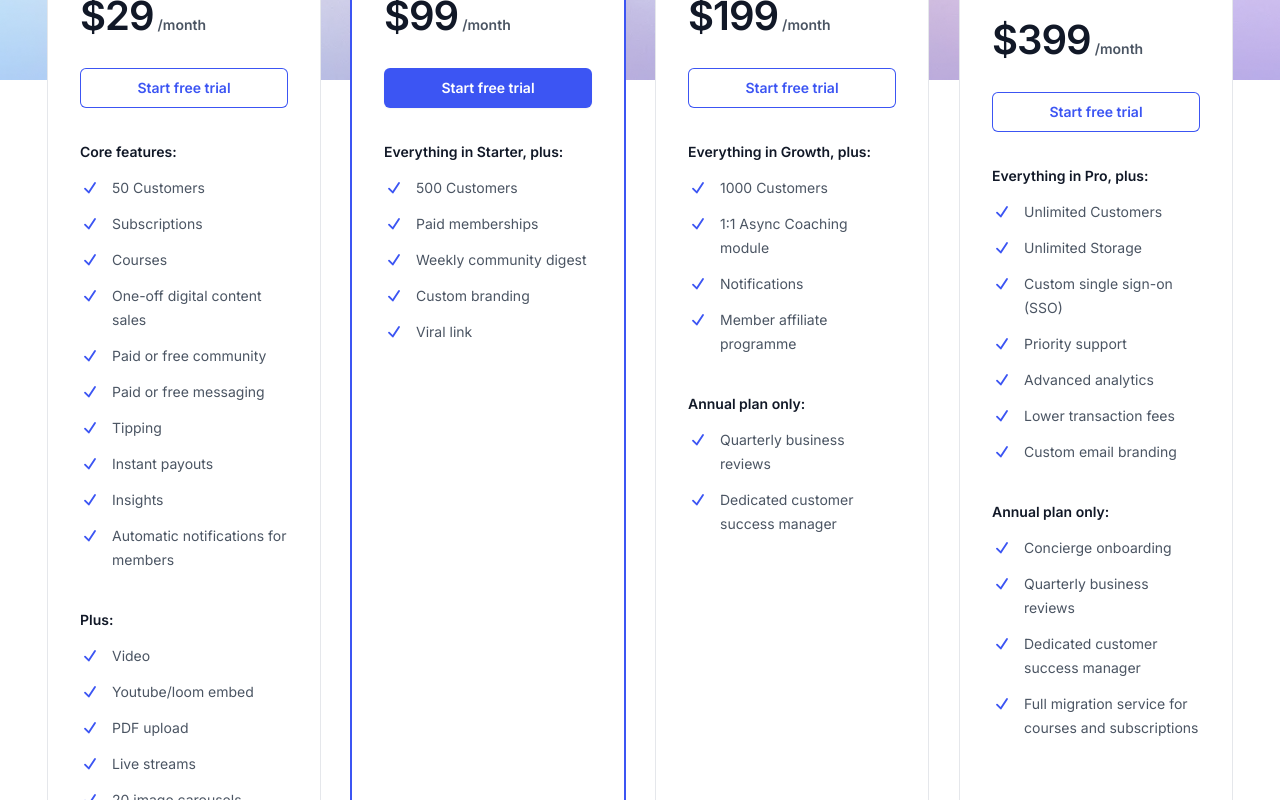
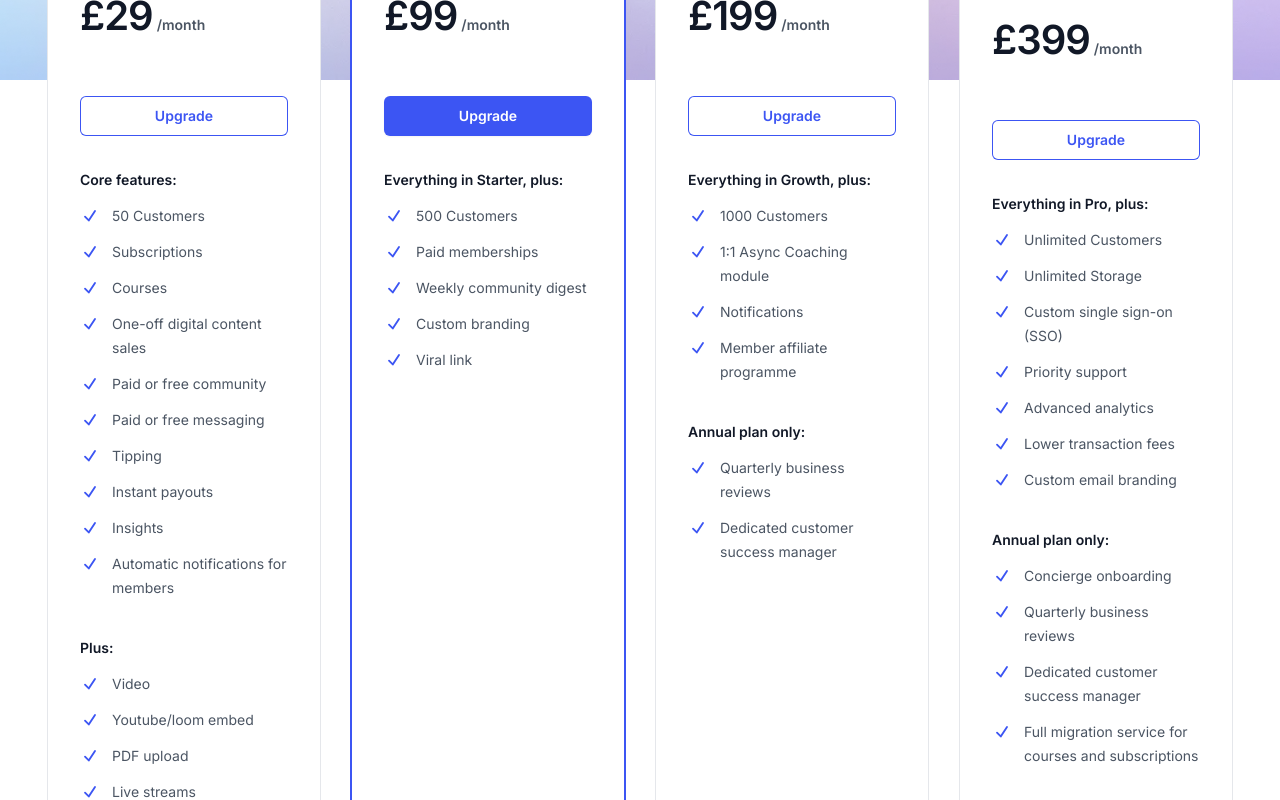
Before and after one commit to FitWith/withme-pricing-test, a Next.js app: page / in a window 1280 px wide. Shown: the part 720-1520 px from the top of the page. Built offline with nearby package versions, Linux system fonts and the light colour scheme.

Commit message:
made fixes

```diff
--- a/src/app/page.tsx
+++ b/src/app/page.tsx
@@ -1,3 +1,5 @@
+'use client'
+
 import { CallToAction } from '@/components/CallToAction'
 import Faqs from '@/components/Faqs'
 import { Footer } from '@/components/Footer'
@@ -15,14 +17,22 @@ import BackgroundHero from '@/images/background-hero.png'
 import BackgroundHero1 from '@/images/background-hero1.png'
 
 export default function Home() {
+  const scrollToTop = () => {
+    window.scrollTo({
+      top: 0,
+      behavior: 'smooth'
+    });
+  };
+
   return (
     <>
       <Header />
       <Image src={BackgroundImage} alt="Background" className="absolute top-0 w-full h-full object-cover opacity-50" />
       <main className="relative">
-        <Pricing />
-        <EveryPlan />
+        <Pricing  />
+        <EveryPlan scrollToTop={scrollToTop} />
         {/* <Faqs /> */}
+        <CallToAction scrollToTop={scrollToTop} />
       </main>
       <Footer />
     </>
--- a/src/components/EveryPlan.tsx
+++ b/src/components/EveryPlan.tsx
@@ -46,7 +46,7 @@ const features = [
   },
 ]
 
-export default function EveryPlan() {
+export default function EveryPlan({ scrollToTop }: { scrollToTop: () => void }) {
   return (
     <div className="bg-white py-12 sm:py-12 mb-32">
       <div className="mx-auto max-w-7xl px-6 lg:px-8">
@@ -68,8 +68,7 @@ export default function EveryPlan() {
                 </dt>
                 <dd className="mt-2 text-sm/6 text-gray-600">{feature.description}</dd>
                 <a
-                  href="https://withme.so"
-                  target="_blank"
+                  onClick={scrollToTop}
                   className="group mt-4 inline-flex items-center text-sm font-semibold text-indigo-600 hover:text-indigo-500"
                 >
                   {feature.cta}
--- a/src/components/Pricing.tsx
+++ b/src/components/Pricing.tsx
@@ -20,16 +20,53 @@ const includedFeatures = [
   'Hands-on Marketing Support',
 ]
 
-const frequencies: { value: FrequencyValue; label: string; priceSuffix: string }[] = [
-  { value: 'monthly', label: 'Monthly', priceSuffix: '/month' },
-  { value: 'annually', label: 'Annually', priceSuffix: '/month, billed annually' },
+// Payment Links
+const STRIPE_BASE_URL = 'https://buy.stripe.com/'
+
+type ProductIds = {
+  implementation: string;
+  starter: { [K in FrequencyValue]: string };
+  growth: { [K in FrequencyValue]: string };
+  pro: { [K in FrequencyValue]: string };
+  enterprise: { [K in FrequencyValue]: string };
+};
+
+const PRODUCT_IDS: ProductIds = {
+  implementation: '3csaHc97LbQY84EaEM',
+  starter: {
+    monthly: '5kA6qWdo1aMU5Ww6oo',
+    annually: '00geXs3Nr7AI3Oo28h'
+  },
+  growth: {
+    monthly: 'cN29D86ZD08g0CceUV',
+    annually: '5kAcPk4Rvf3a2KkdQS'
+  },
+  pro: {
+    monthly: 'cN2g1w1Fj3ks0CcdQT',
+    annually: '14k9D8cjX8EM0CcbIM'
+  },
+  enterprise: {
+    monthly: '3cscPk2Jn3ks1Gg6ot',
+    annually: 'cN24iO4Rv5sAbgQ9AG'
+  }
+}
+
+const getBuyLink = (productId: string | { [K in FrequencyValue]: string }, frequency?: FrequencyValue) => {
+  if (typeof productId === 'string') return `${STRIPE_BASE_URL}${productId}`;
+  return `${STRIPE_BASE_URL}${frequency ? productId[frequency] : ''}`;
+}
+
+
+const frequencies: { value: FrequencyValue; label: string; priceSuffix: string; saving: string }[] = [
+  { value: 'monthly', label: 'Monthly', priceSuffix: '/month', saving: '£0' },
+  { value: 'annually', label: 'Annually', priceSuffix: '/month, billed annually', saving: '£48' },
 ]
 
 const tiers: {
   name: TierName;
   id: string;
   description: string;
-  price: { monthly: string; annually: string };
+  price: { monthly: string; annually: string, saving: string };
   href: string;
   secondary_headers: string[];
   firstGroup?: string[];
@@ -41,8 +78,8 @@ const tiers: {
     name: 'Starter' as const,
     id: 'tier-starter',
     description: 'Start a simple platform with all the core features listed.',
-    price: { monthly: '$29', annually: '$25' },
-    href: 'https://withme.so/become-a-creator',
+    price: { monthly: '£29', annually: '£25', saving: '£48' },
+    href: 'https://withme.so/pricing-table',
     secondary_headers: ['Core features:', 'Plus:'],
     firstGroup: [
       '50 Customers',
@@ -72,8 +109,8 @@ const tiers: {
     name: 'Growth' as const,
     id: 'tier-growth',
     description: 'Get key community building features, all in one place.',
-    price: { monthly: '$99', annually: '$84' },
-    href: 'https://withme.so/become-a-creator',
+    price: { monthly: '£99', annually: '£84', saving: '£180' },
+    href: 'https://withme.so/pricing-table',
     secondary_headers: ['Everything in Starter, plus:'],
     firstGroup: [
       '500 Customers',
@@ -88,8 +125,8 @@ const tiers: {
     name: 'Pro' as const,
     id: 'tier-pro',
     description: 'Pro your community with workflows and customizations',
-    price: { monthly: '$199', annually: '$169' },
-    href: 'https://withme.so/become-a-creator',
+    price: { monthly: '£199', annually: '£169', saving: '£360' },
+    href: 'https://withme.so/pricing-table',
     secondary_headers: ['Everything in Growth, plus:', 'Annual plan only:'],
     firstGroup: [
         '1000 Customers',
@@ -108,8 +145,8 @@ const tiers: {
     name: 'Enterprise' as const,
     id: 'tier-enterprise',
     description: 'Run your business with full feature access and the highest limits',
-    price: { monthly: '$399', annually: '$339' },
-    href: 'https://withme.so/become-a-creator',
+    price: { monthly: '£399', annually: '£339', saving: '£720' },
+    href: 'https://withme.so/pricing-table',
     secondary_headers: ['Everything in Pro, plus:', 'Annual plan only:'],
     firstGroup: [
       'Unlimited Customers',
@@ -174,16 +211,6 @@ const sections: {
       { name: 'White-labeled community', tiers: { Starter: false, Growth: true, Pro: true, Enterprise: true } },
     ],
   },
-  {
-    name: 'Live Streams and Live Rooms',
-    features: [
-      { name: 'Live stream attendees', tiers: { Starter: false, Growth: '100', Pro: '200', Enterprise: '1,000' } },
-      { name: 'Live room participants', tiers: { Starter: false, Growth: '30', Pro: '40', Enterprise: '50' } },
-      { name: 'Hosts', tiers: { Starter: false, Growth: '30', Pro: '40', Enterprise: '50' } },
-      { name: 'Hours', tiers: { Starter: false, Growth: '20', Pro: '30', Enterprise: '40' } },
-      { name: 'Live recording storage', tiers: { Starter: false, Growth: '50 hours', Pro: '75 hours', Enterprise: '100 hours' } },
-    ],
-  },
 ]
 
 function classNames(...classes: string[]): string {
@@ -194,30 +221,19 @@ function classNames(...classes: string[]): string {
 
 function SuccessLaunch() {
   return (
-    <div className="bg-white py-12 sm:py-12">
+    <div className="bg-white py-12 sm:py-12 mb-12">
       <div className="mx-auto max-w-7xl">
-        {/* <div className="mx-auto max-w-4xl sm:text-center">
-          <h2 className="text-pretty text-5xl font-semibold tracking-tight text-gray-900 sm:text-balance sm:text-6xl">
-            Simple no-tricks pricing
-          </h2>
-          <p className="mx-auto mt-6 max-w-2xl text-pretty text-lg font-medium text-gray-500 sm:text-xl/8">
-            Distinctio et nulla eum soluta et neque labore quibusdam. Saepe et quasi iusto modi velit ut non voluptas
-            in. Explicabo id ut laborum.
-          </p>
-        </div> */}
+
         <div className="mx-auto mt-16 max-w-7xl rounded-3xl ring-1 ring-gray-200 sm:mt-20 lg:mx-0 lg:flex lg:max-w-none">
           <div className="p-8 sm:p-10 lg:flex-auto">
             <h3 className="text-3xl font-semibold tracking-tight text-gray-900">Ensure your launch is successful</h3>
-            <p className="mt-6 text-base/7 text-gray-600">
-            Unify your audience and community with WithMe&apos;s Marketing Hub.
-            </p>
-            <div className="mt-10 flex items-center gap-x-4">
+            <div className="mt-8 flex items-center gap-x-4">
               <h4 className="flex-none text-sm/6 font-semibold text-[#3C55F3]">What&apos;s included</h4>
               <div className="h-px flex-auto bg-gray-100" />
             </div>
             <ul role="list" className="mt-8 grid grid-cols-1 gap-4 text-sm/6 text-gray-600 sm:grid-cols-2 sm:gap-6">
               {includedFeatures.map((feature) => (
-                <li key={feature} className="flex gap-x-3">
+                <li key={feature} className="flex gap-x-3 mt-4">
                   <CheckIcon aria-hidden="true" className="h-6 w-5 flex-none text-[#3C55F3]" />
                   {feature}
                 </li>
@@ -225,15 +241,15 @@ function SuccessLaunch() {
             </ul>
           </div>
           <div className="-mt-2 p-2 lg:mt-0 lg:w-full lg:max-w-md lg:shrink-0">
-            <div className="rounded-2xl bg-gray-50 py-10 text-center ring-1 ring-inset ring-gray-900/5 lg:flex lg:flex-col lg:justify-center lg:py-16">
+            <div className="rounded-2xl bg-gray-50 py-4 text-center ring-1 ring-inset ring-gray-900/5 lg:flex lg:flex-col lg:justify-center lg:py-8">
               <div className="mx-auto max-w-xs px-8">
                 <p className="text-base font-semibold text-gray-600">Implementation Specialist</p>
                 <p className="mt-6 flex items-baseline justify-center gap-x-2">
-                  <span className="text-5xl font-semibold tracking-tight text-gray-900">$1000</span>
-                  <span className="text-sm/6 font-semibold tracking-wide text-gray-600">USD</span>
+                  <span className="text-5xl font-semibold tracking-tight text-gray-900">£1000</span>
+                  <span className="text-sm/6 font-semibold tracking-wide text-gray-600">GBP</span>
                 </p>
                 <a
-                  href="https://withme.so/become-a-creator" target='_blank'
+                  href={getBuyLink(PRODUCT_IDS.implementation)} target='_blank'
                   className="mt-10 block w-full rounded-md bg-[#3C55F3] px-3 py-2 text-center text-sm font-semibold text-white shadow-sm hover:bg-[#3347d1] focus-visible:outline focus-visible:outline-2 focus-visible:outline-offset-2 focus-visible:outline-[#3C55F3]"
                 >
                   Get started
@@ -254,7 +270,7 @@ function SuccessLaunch() {
 
 
 export default function Pricing() {
-  const [frequency, setFrequency] = useState<{ value: FrequencyValue; label: string; priceSuffix: string }>(frequencies[0]);
+  const [frequency, setFrequency] = useState<{ value: FrequencyValue; label: string; priceSuffix: string , saving: string }>(frequencies[0]);
 
   return (
     <div className="bg-transparent py-12 sm:py-12">
@@ -306,14 +322,22 @@ export default function Pricing() {
               {tier.name}
             </h3>
             <p className="mt-4 text-sm/6 text-gray-600">{tier.description}</p>
-            <p className="mt-6 flex items-baseline gap-x-1">
-              <span className="text-4xl font-semibold tracking-tight text-gray-900">
-                {tier.price[frequency.value]}
+            <p className="mt-6 flex flex-col">
+              <span className="flex items-baseline gap-x-1">
+                <span className="text-4xl font-semibold tracking-tight text-gray-900">
+                  {tier.price[frequency.value]}
+                </span>
+                <span className="text-sm/6 font-semibold text-gray-600">{frequency.priceSuffix}</span>
               </span>
-              <span className="text-sm/6 font-semibold text-gray-600">{frequency.priceSuffix}</span>
+              {
+                frequency.value === 'annually' ?
+                  <span className="text-sm/6 font-semibold text-[#4159F2] mt-1">Saving {tier.price.saving}</span>
+                :
+                <span className="text-sm/6 font-semibold text-[#4159F2] mt-1">&nbsp;</span>
+              }
             </p>
             <a
-              href={tier.href}
+              href={getBuyLink(PRODUCT_IDS[tier.name.toLowerCase() as keyof typeof PRODUCT_IDS], frequency.value)}
               target="_blank"
               aria-describedby={tier.id}
               className={classNames(
@@ -323,7 +347,7 @@ export default function Pricing() {
                 'mt-6 block rounded-md px-3 py-2 text-center text-sm/6 font-semibold focus-visible:outline focus-visible:outline-2 focus-visible:outline-offset-2 focus-visible:outline-[#3C55F3]',
               )}
             >
-              Start free trial
+              Upgrade
             </a>
             <ul role="list" className="mt-8 space-y-3 text-sm/6 text-gray-600">
               {tier.secondary_headers[0] && (
```
Also changed, not shown: src/components/CallToAction.tsx (+17 -18 lines).
